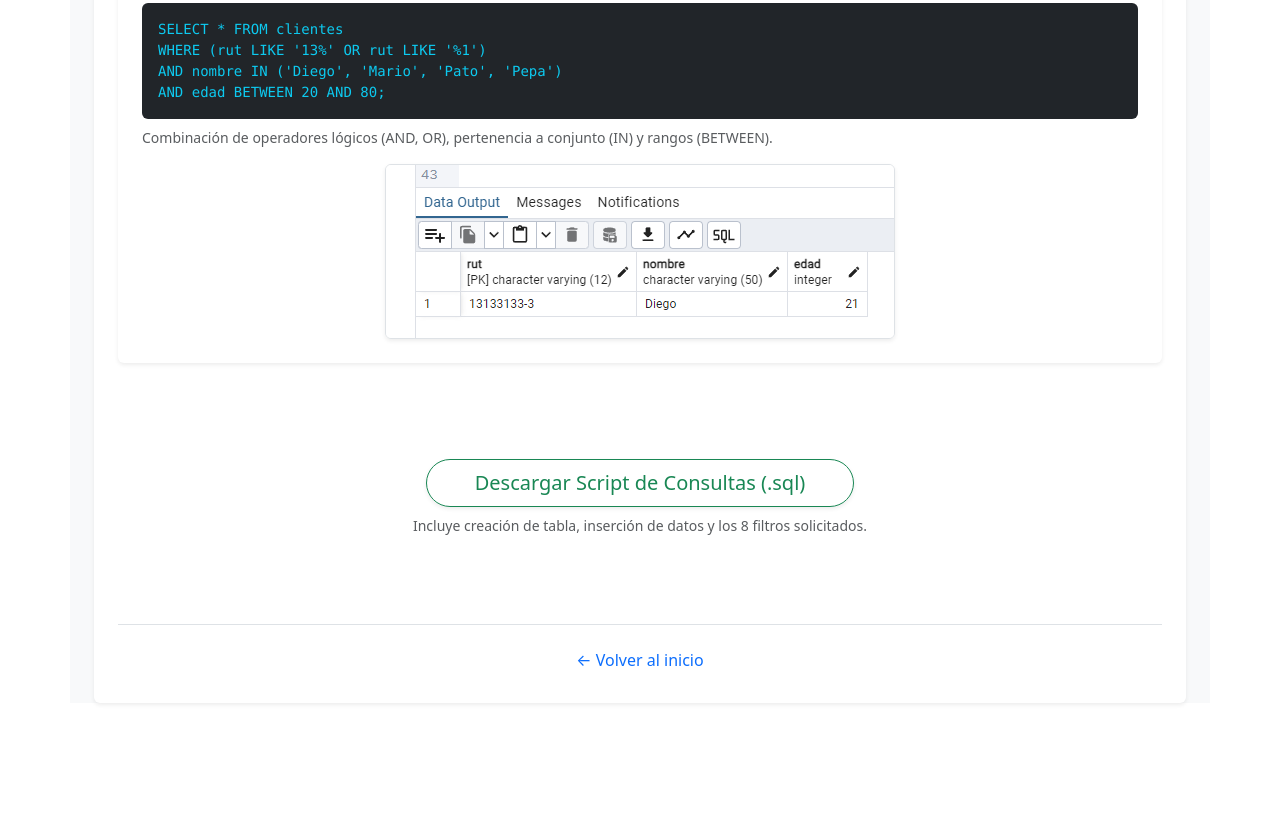
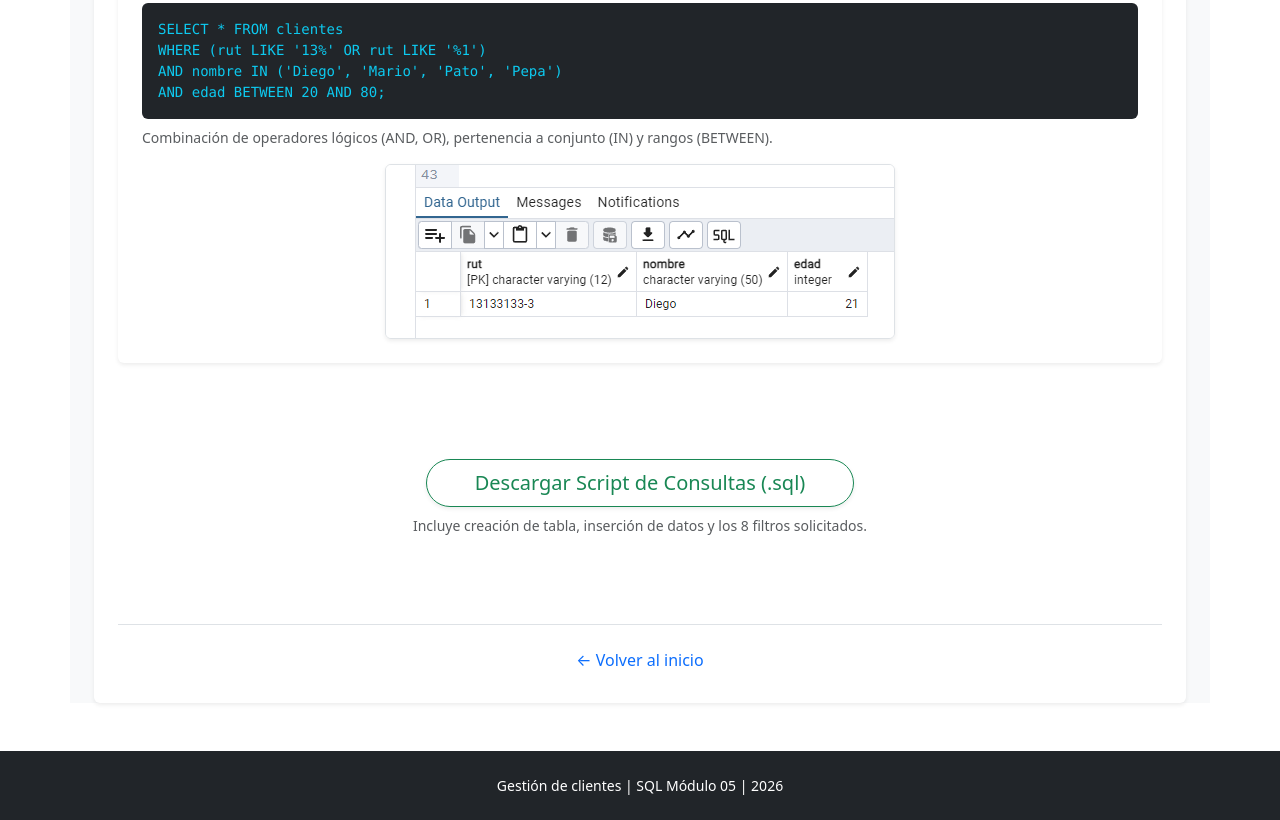
Before and after one commit to regueira2010/sql-fullstack-queries, a plain HTML site: page ejercicios/sql-01/index.html in a window 1280 px wide. Shown: the part 5267-6087 px from the top of the page. Before the commit the page ends 6018 px from the top, so only its background shows below. Drawn offline with nearby package versions, Linux system fonts and the light colour scheme.

Commit message:
estilo: añadir footer informativo al ejercicio 01

```diff
--- a/ejercicios/sql-01/index.html
+++ b/ejercicios/sql-01/index.html
@@ -228,6 +228,9 @@ AND edad BETWEEN 20 AND 80;</code></pre>
 
         </div>
     </section>
+    <footer class="text-white text-center py-4 mt-5" style="background-color: #212529;">
+        <p class="mb-0 small">Gestión de clientes | SQL Módulo 05 | 2026</p>
+    </footer>
 </body>
 
 </html>
```
